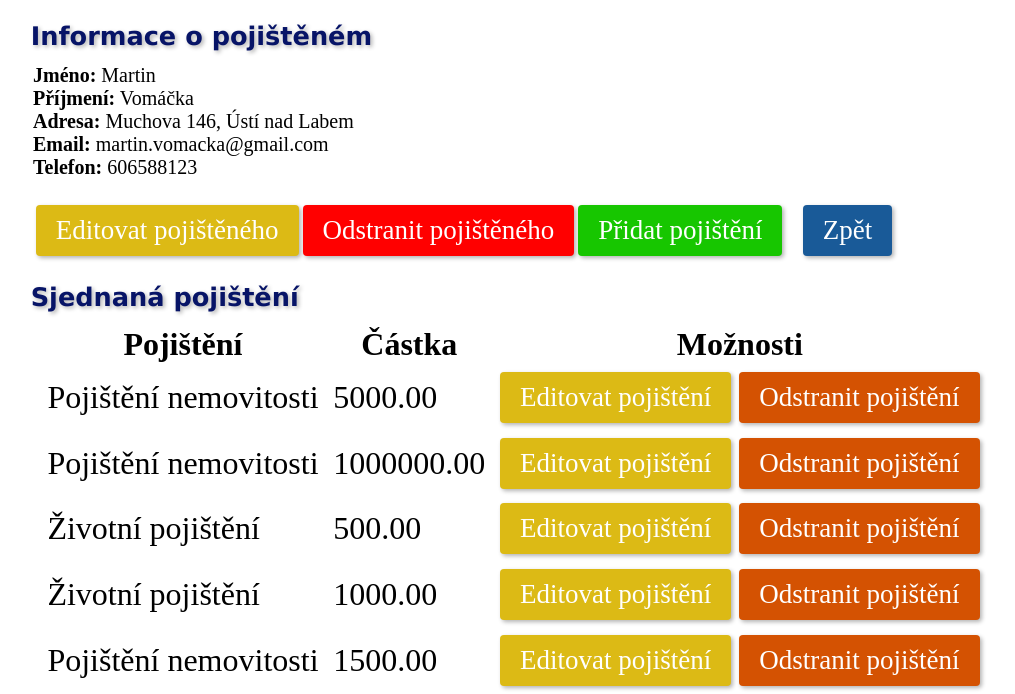
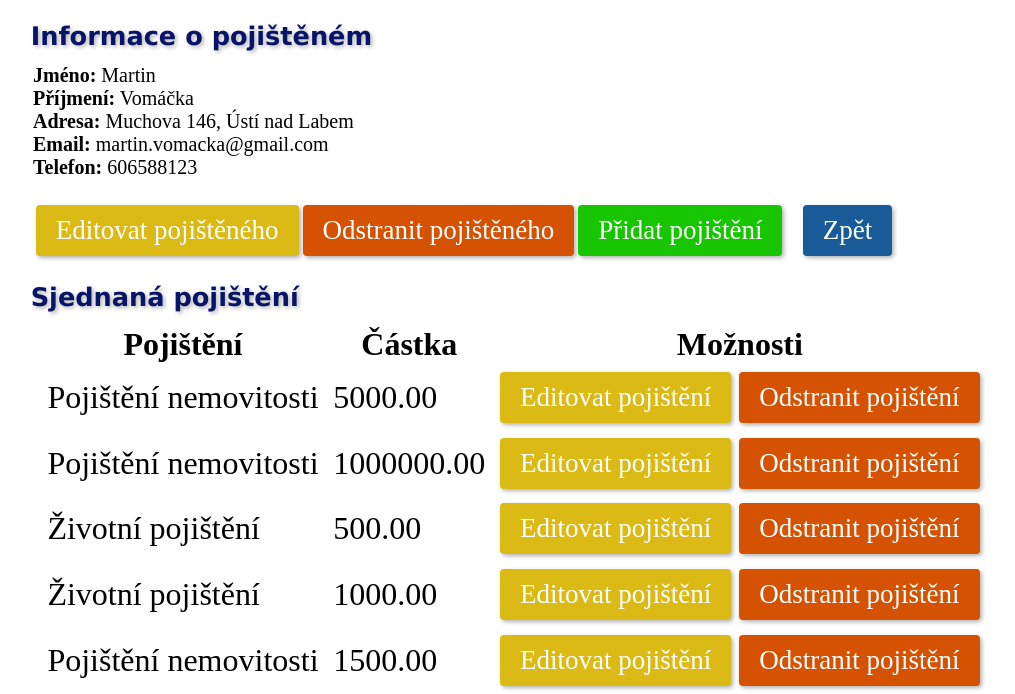
Before and after one commit to EmixxM/Pojisteni, a Django app: page /pojisteni/pojisteny/1/ in a window 1280 px wide. Shown: the part 262-956 px from the top of the page, without its empty margins (47-1062 px from the left). Run offline with Django 4.2, Linux system fonts and the light colour scheme; data comes from the database, SQL or seed files in the repository; both versions use the stored data as it was after the commit.

Commit message:
Drobné úpravy stylu

```diff
--- a/mypojisteni/pojisteni/templates/detail_pojisteneho.html
+++ b/mypojisteni/pojisteni/templates/detail_pojisteneho.html
@@ -19,7 +19,7 @@
     </p>
     <div class="btn-informace">
         <a href="{% url 'editovat_pojisteneho' pojisteny.pk %}" class="btn btn-primary btn-edit">Editovat pojištěného</a>
-        <a href="{% url 'odstranit_pojisteneho' pojisteny.pk %}" class="btn btn-danger btn-odstr">Odstranit pojištěného</a>
+        <a href="{% url 'odstranit_pojisteneho' pojisteny.pk %}" class="btn btn-odstr">Odstranit pojištěného</a>
         <a href="{% url 'pridat_pojisteni' pojisteny.pk %}" class="btn btn-primary btn-pridat">Přidat pojištění</a>
         <a href="{% url 'seznam_pojistenych' %}" class="btn btn-primary btn-zpet">Zpět</a>
     </div>
--- a/mypojisteni/pojisteni/templates/seznam_pojistenych.html
+++ b/mypojisteni/pojisteni/templates/seznam_pojistenych.html
@@ -3,9 +3,11 @@
 <link rel="stylesheet" href="{% static 'pojisteni/style.css' %}">
 
 {% block content %}
+<section class="oba">
   <div class="row">
     <img id="logo" src="{% static 'pojisteni/images/logo6.png' %}" alt="Logo">
     <h1>Seznam pojištěných</h1>
+
     <div class="centered-button">
         <a href="{% url 'novy_pojisteny' %}" class="btn btn-primary btn-novy">Nový pojištěnec</a>
     </div>
@@ -14,5 +16,7 @@
         <li><a href="{% url 'detail_pojisteneho' pojisteny.pk %}">{{ pojisteny.jmeno }} {{ pojisteny.prijmeni }}</a></li>
     {% endfor %}
     </ul>
+
   </div>
+</section>
 {% endblock %}
```
Also changed, not shown: mypojisteni/pojisteni/static/pojisteni/style.css (+8 -1 lines), mypojisteni/db.sqlite3, mypojisteni/pojisteni/static/pojisteni/images/druha pulka.png (added), mypojisteni/pojisteni/static/pojisteni/images/hlava.png (added), mypojisteni/pojisteni/static/pojisteni/images/oba.png (added), mypojisteni/pojisteni/static/pojisteni/images/obadva.png (added), mypojisteni/pojisteni/static/pojisteni/images/pulka.png (added).
